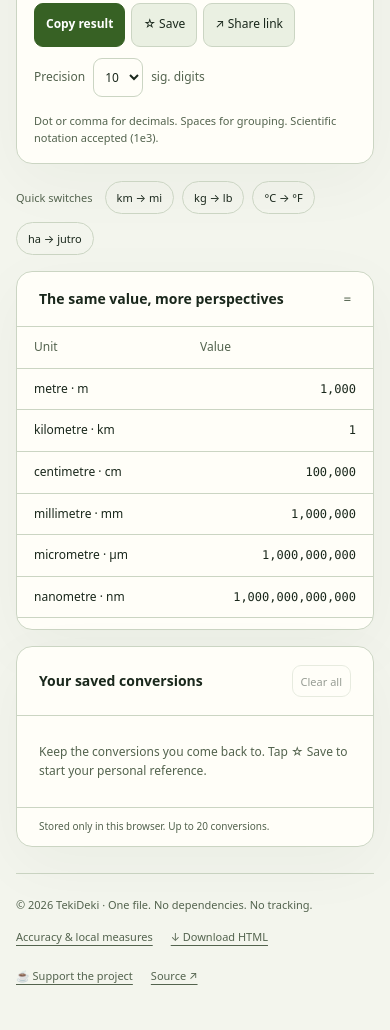
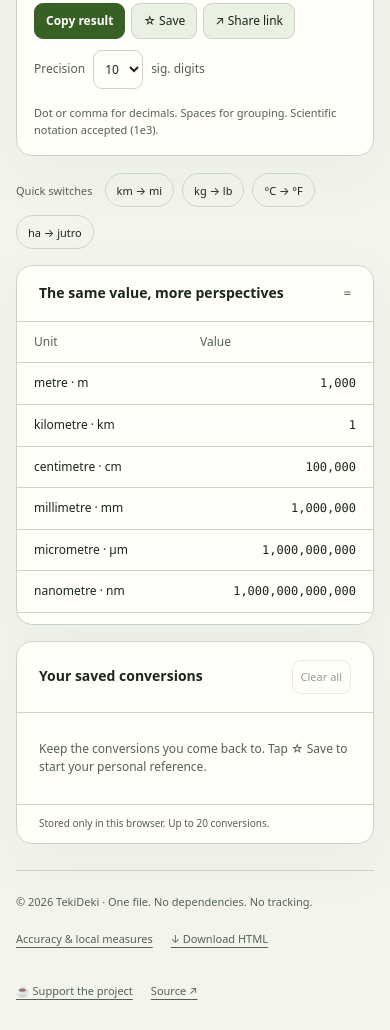
Before and after one commit to TekiDeki/Unit-Converter, a website: page index.html in a window 390 px wide. Shown: the part 812-1842 px from the top of the page. Before the commit the page ends 1818 px from the top, so only its background shows below. Drawn offline with Linux system fonts and the light colour scheme.

Commit message:
mobil: tinte de atingere >=34px, inclusiv butoanele rapide (km -> mi) care aveau 33px (#7)
Co-authored-by: Kristian Mario Miskovic <teki.deki@proton.me>

```diff
--- a/index.html
+++ b/index.html
@@ -24,6 +24,15 @@
 @media(max-width:680px){.wrap{padding:0 16px}.top{min-height:74px;gap:8px}.brand{gap:8px}.brand strong{font-size:16px}.brand small{font-size:9px}.mark{width:32px;height:34px}.tools select{width:116px;font-size:12px;padding:8px}.theme{padding:6px 10px}.hero{padding:29px 0 25px}.hero h1{font-size:34px;letter-spacing:-1.2px}.hero p{font-size:13px}.workspace{display:block}.sidebar{padding:10px;margin-bottom:16px}.sidebar .eyebrow{display:none}.search{margin-bottom:8px}.categories{display:flex;overflow:auto;gap:5px;padding-bottom:4px}.category{flex-shrink:0;padding:8px 12px;min-height:39px;border:1px solid var(--line);font-size:12px}.category .symbol{width:auto;font-size:13px}.category.regional{margin:0;border:1px solid var(--line);border-radius:8px;padding:8px 12px}.fields{grid-template-columns:minmax(0,1fr) 36px minmax(0,1fr);gap:7px}.swap{width:36px;min-height:36px;font-size:20px}.converter{padding:17px}.amount{font-size:24px;padding:10px;height:65px}.field select{font-size:12px;padding:10px 7px}.card-top{padding:16px}.card-top h2{font-size:17px}.category-count{font-size:10px}.result{padding:18px;margin-top:19px}.result-line{font-size:30px}.actions{gap:6px}.actions button{padding:8px 11px}.precision{width:100%;margin-top:5px}.lower{gap:16px;margin-top:16px}.bottom{flex-direction:column;gap:12px;margin-top:26px}.quick{padding-top:17px}td,th{padding:11px 17px}}
 @media(prefers-reduced-motion:no-preference){button,a{transition:background .15s,border-color .15s}.result{transition:background .2s}}
 @media print{header,.sidebar,.actions,.quick,.bottom,.saved-card,.swap,.hint,.status{display:none}.workspace,.lower{display:block}.wrap{padding:0}.hero{padding:20px 0}body{background:white;color:black}.card{box-shadow:none;margin-bottom:20px}.table-scroll{max-height:none;overflow:visible}:root{--ink:#111;--muted:#444;--accent:#234514;--panel:white;--bg:white;--soft:#eef3e9;--line:#aaa}.result-line{font-size:30px}}
+
+  /* regula casei: tinte de atingere pe mobil */
+  @media (pointer: coarse), (max-width: 700px) {
+    button, .quick button, .section-head button { min-height: 34px; display: inline-flex; align-items: center; }
+    #clear { min-height: 34px; display: inline-flex; align-items: center; }
+    #about { min-height: 34px; display: inline-flex; align-items: center; }
+    #download { min-height: 34px; display: inline-flex; align-items: center; }
+    a { min-height: 34px; display: inline-flex; align-items: center; }
+  }
 </style>
 <link rel="manifest" href="manifest.json">
 <link rel="apple-touch-icon" href="apple-touch-icon.png">
```
